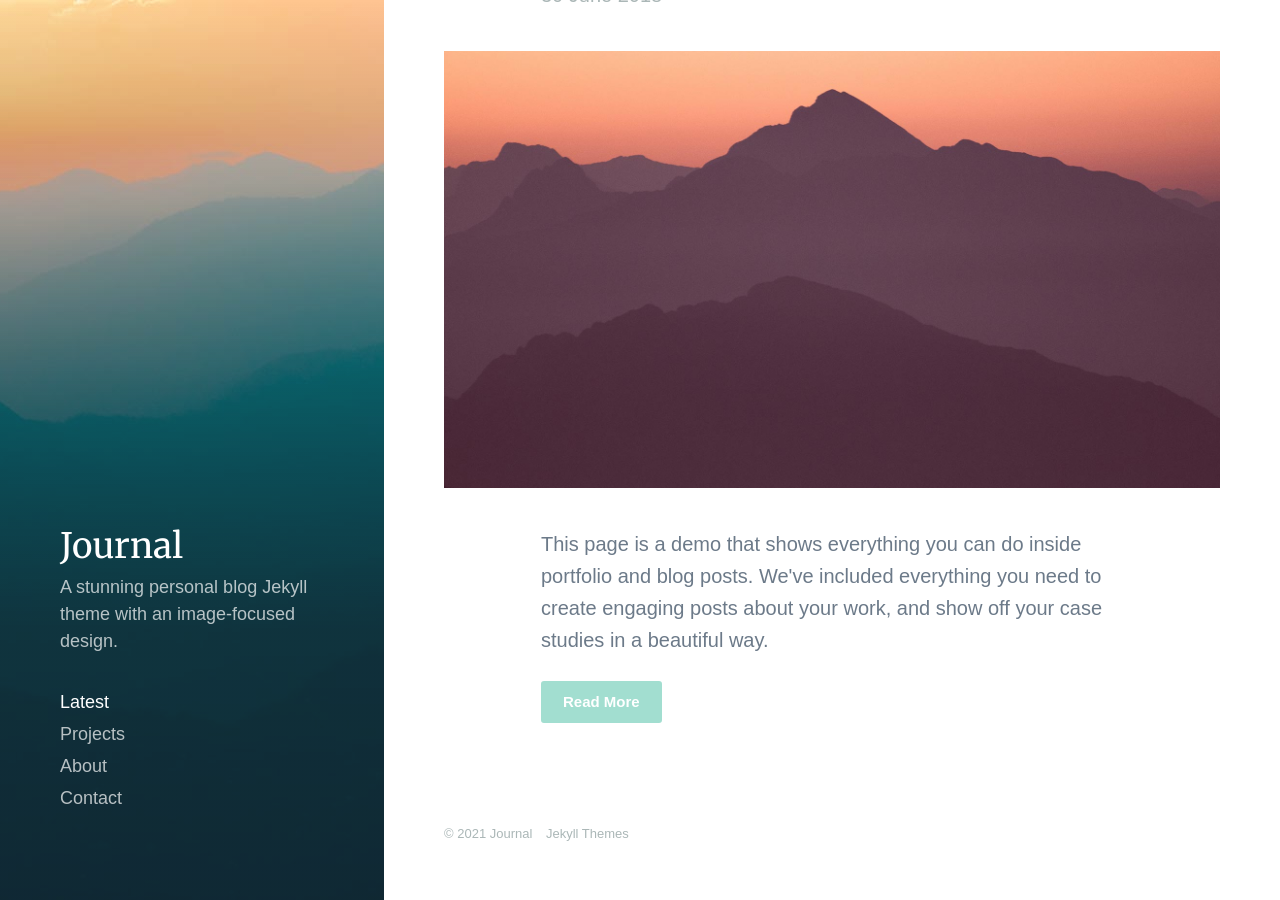
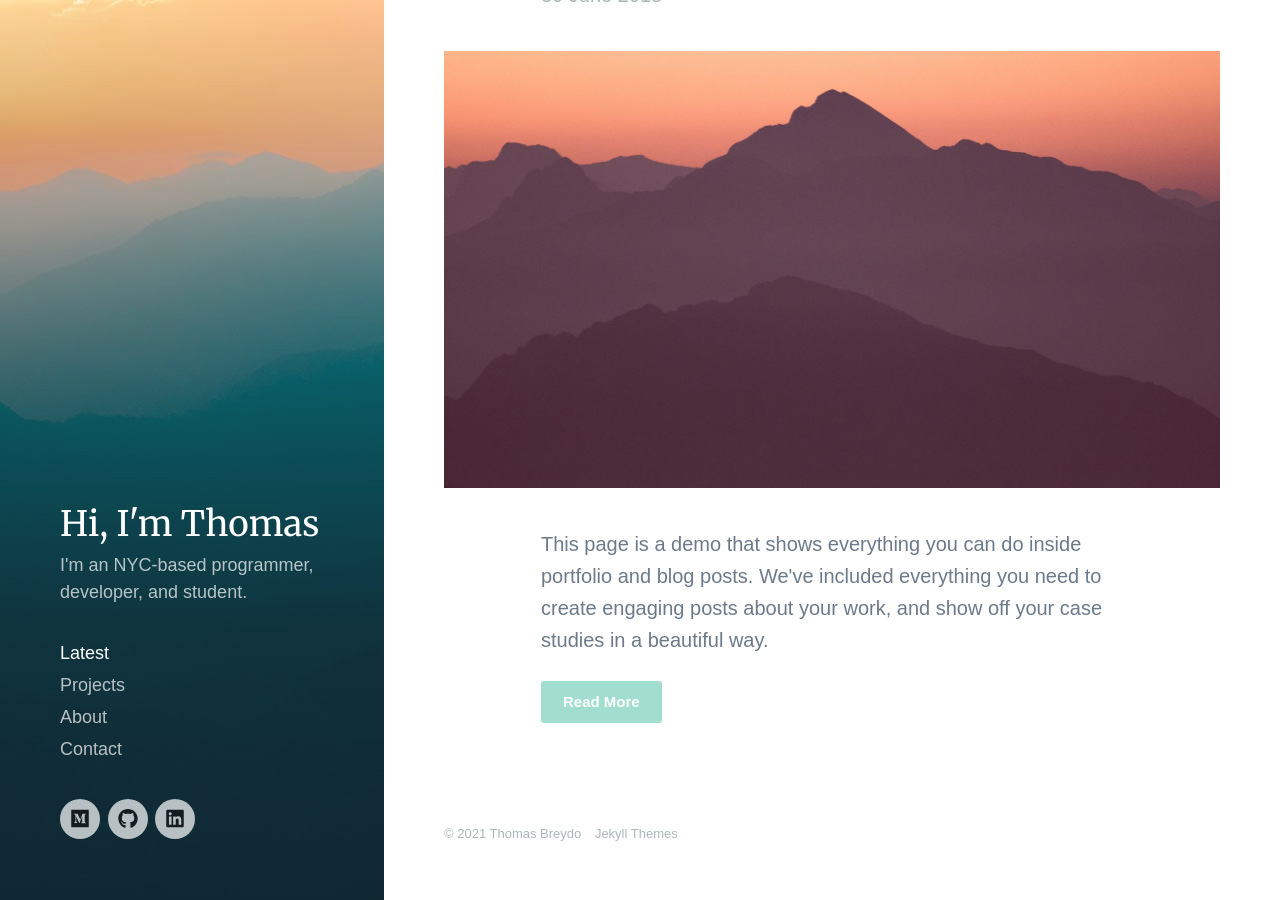
Before and after one commit to thomasbreydo/thomasbreydo.github.io, a Jekyll site: the page built from index.html, in a window 1280 px wide and 900 px high, scrolled down 133 px. Built offline with Jekyll 4.4.1, drawn with Linux system fonts in a browser that asks for light colours; nearby versions of some CDN libraries; some web fonts are replaced; the list of posts is cut into pages by our own code.

Commit message:
Update tagline

```diff
--- a/_config.yml
+++ b/_config.yml
@@ -1,6 +1,6 @@
-site: Journal Jekyll Theme
+site: Thomas Breydo
 
-url:
+url: https://www.thomasbreydo.com
 baseurl:
 
 collections:
@@ -15,25 +15,21 @@ collections:
     permalink: /project/:slug
 
 defaults:
-  -
-    scope:
+  - scope:
       path: ""
     values:
       layout: "default"
-  -
-    scope:
+  - scope:
       path: ""
       type: "pages"
     values:
       layout: "page"
-  -
-    scope:
+  - scope:
       path: ""
       type: "posts"
     values:
       layout: "post"
-  -
-    scope:
+  - scope:
       path: ""
       type: "projects"
     values:
--- a/_data/settings.yml
+++ b/_data/settings.yml
@@ -1,6 +1,7 @@
 basic_settings:
-  site_title: Journal
-  site_tagline: A stunning personal blog Jekyll theme with an image-focused design.
+  site_title: Thomas Breydo
+  header_title: Hi, I'm Thomas
+  header_tagline: I'm an NYC-based programmer, developer, and student.
   favicon_image: /images/favicon.png
 
 header_settings:
@@ -37,7 +38,7 @@ social_settings:
   google-plus_url: ''
   vimeo_url: ''
   pinterest_url: ''
-  medium_url: ''
+  medium_url: 'https://tbreydo.medium.com'
   quora_url: ''
   amazon_url: ''
   apple_url: ''
@@ -46,7 +47,7 @@ social_settings:
   dribbble_url: ''
   behance_url: ''
   deviantart_url: ''
-  github_url: ''
+  github_url: 'https://github.com/thomasbreydo'
   reddit_url: ''
   flickr_url: ''
   etsy_url: ''
@@ -54,7 +55,7 @@ social_settings:
   soundcloud_url: ''
   spotify_url: ''
   bandcamp_url: ''
-  linkedin_url: ''
+  linkedin_url: 'https://www.linkedin.com/in/thomas-nyc/'
 
 color_settings:
   background_color: '#ffffff'
@@ -155,7 +156,16 @@ font_settings:
 
 advanced_settings:
   ajax_loading: true
-  analytics_code: ""
+  analytics_code: >-
+    <!-- Global site tag (gtag.js) - Google Analytics -->
+    <script async src="https://www.googletagmanager.com/gtag/js?id=G-6FT58MHFKF"></script>
+    <script>
+      window.dataLayer = window.dataLayer || [];
+      function gtag(){dataLayer.push(arguments);}
+      gtag('js', new Date());
+
+      gtag('config', 'G-6FT58MHFKF');
+    </script>
   custom_styles: ""
   header_js: ""
   footer_js: ""
--- a/_includes/header.html
+++ b/_includes/header.html
@@ -1,6 +1,7 @@
 <header class="header">
 
-	<div class="header-image header-image--on" style="background-image: url({{ page.featured_image | relative_url }});"></div>
+    <div class="header-image header-image--on"
+         style="background-image: url({{ page.featured_image | relative_url }});"></div>
     <div class="header-image"></div>
 
     <div class="header-overlay"></div>
@@ -8,16 +9,18 @@
     <div class="header__content">
 
         {% if site.data.settings.header_settings.logo_image %}
-		<a href="{{ site.baseurl }}/" class="header__logo">
-			<img src="{{ site.data.settings.header_settings.logo_image | relative_url }}" class="header__logo__img">
+        <a class="header__logo" href="{{ site.baseurl }}/">
+            <img class="header__logo__img"
+                 src="{{ site.data.settings.header_settings.logo_image | relative_url }}">
         </a>
         {% else %}
-		<a href="{{ site.baseurl }}/" class="header__title">
-			{{ site.data.settings.basic_settings.site_title }}
+        <a class="header__title" href="{{ site.baseurl }}/">
+            {{ site.data.settings.basic_settings.header_title }}
         </a>
         {% endif %}
 
-		<p class="header__tagline">{{ site.data.settings.basic_settings.site_tagline }}</p>
+        <p class="header__tagline">{{
+            site.data.settings.basic_settings.header_tagline }}</p>
 
         <div class="menu">
             <div class="menu__toggle js-menu-toggle">
@@ -25,9 +28,12 @@
             </div>
             <div class="menu__wrap">
                 <ul class="menu__list">
-					{% for item in site.data.settings.menu_settings.menu_items %}
+                    {% for item in site.data.settings.menu_settings.menu_items
+                    %}
                     <li class="menu__list__item">
-						<a href="{{ item.url | relative_url }}" class="menu__list__item__link">{{ item.title }}</a>
+                        <a class="menu__list__item__link"
+                           href="{{ item.url | relative_url }}">{{ item.title
+                            }}</a>
                     </li>
                     {% endfor %}
                 </ul>
```
Lines whose indentation alone changed are shown as unchanged.
